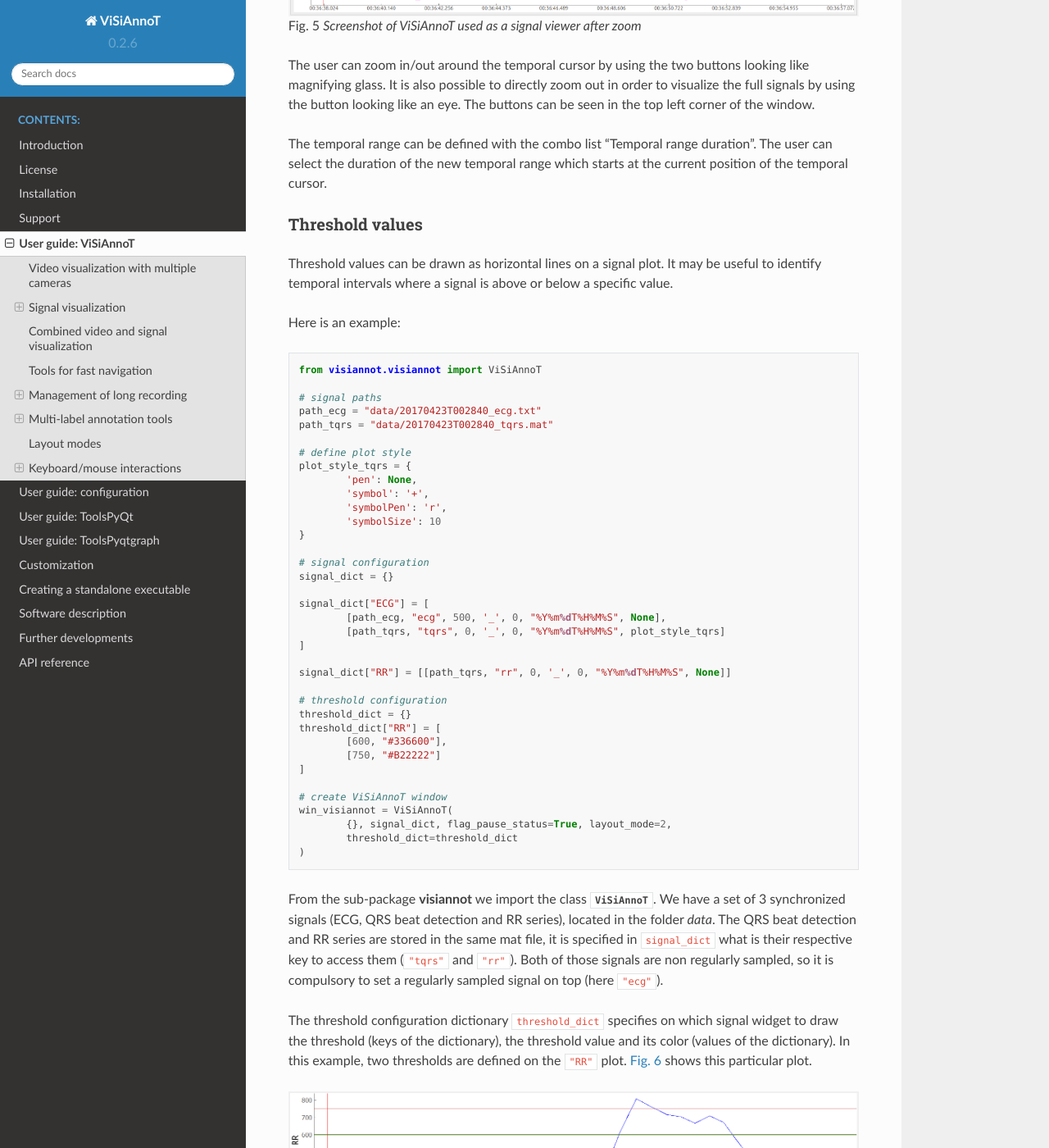
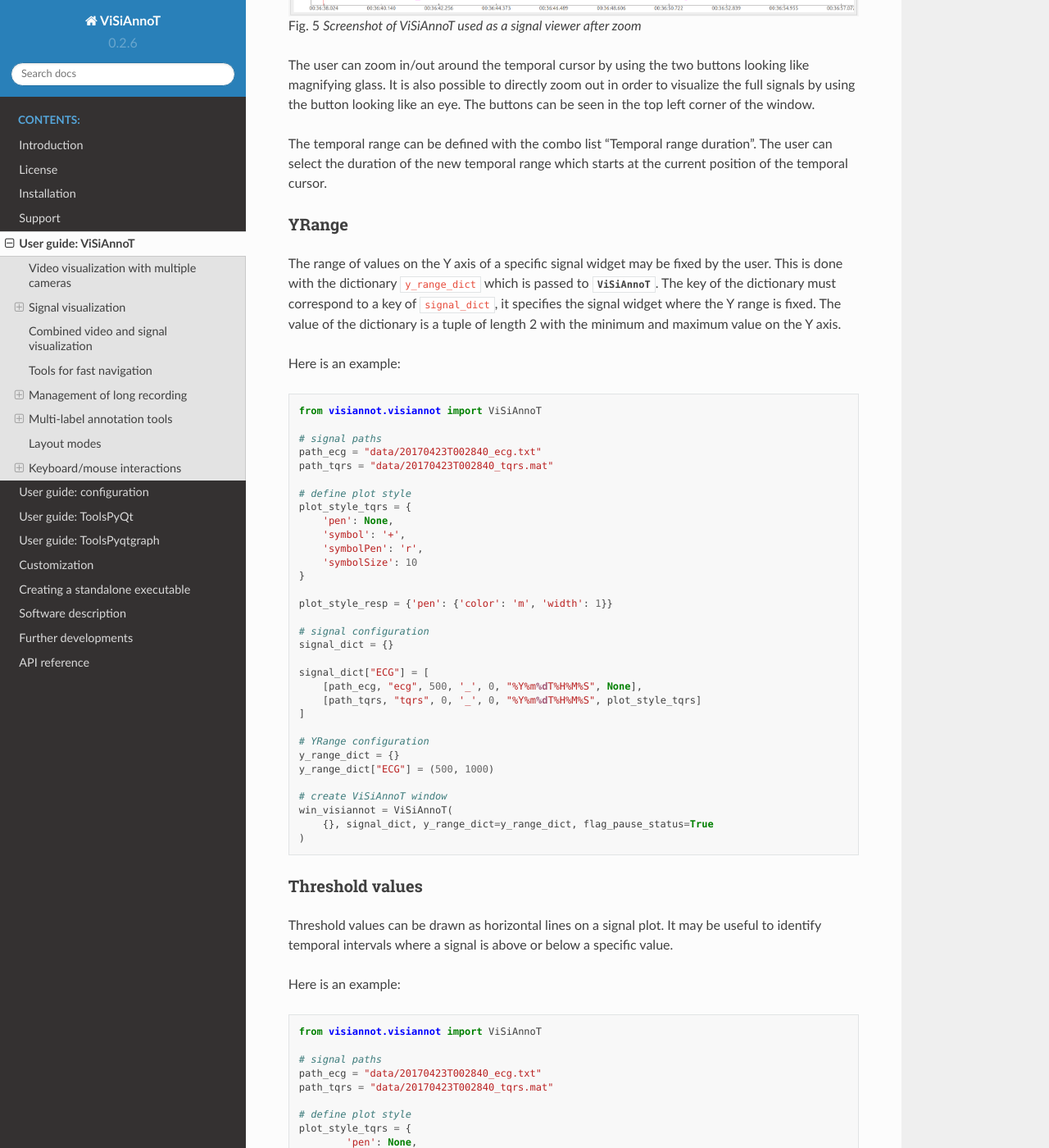
Before and after one commit to RphWbr/visiannot, a Sphinx documentation site: the page built from doc/source/userguide-visiannot.rst, in a window 1280 px wide and 1400 px high, scrolled down 6234 px. Shown: the whole window at 82% size. Built offline with Sphinx 7.4.7 and the Read the Docs theme 2.0.0, drawn with Linux system fonts in a browser that asks for light colours; formulas are drawn with MathJax 3; some of the changed text lies outside the part shown.

Commit message:
annotoverlap - update documentation (YRange and events annotations overlap)

```diff
--- a/doc/source/userguide-visiannot.rst
+++ b/doc/source/userguide-visiannot.rst
@@ -190,6 +190,48 @@
 The user can zoom in/out around the temporal cursor by using the two buttons looking like magnifying glass. It is also possible to directly zoom out in order to visualize the full signals by using the button looking like an eye. The buttons can be seen in the top left corner of the window.
 
 The temporal range can be defined with the combo list "Temporal range duration". The user can select the duration of the new temporal range which starts at the current position of the temporal cursor.
+
+
+.. _yrange:
+
+YRange
+------
+The range of values on the Y axis of a specific signal widget may be fixed by the user. This is done with the dictionary ``y_range_dict`` which is passed to :class:`.ViSiAnnoT`. The key of the dictionary must correspond to a key of ``signal_dict``, it specifies the signal widget where the Y range is fixed. The value of the dictionary is a tuple of length 2 with the minimum and maximum value on the Y axis.
+
+Here is an example::
+
+	from visiannot.visiannot import ViSiAnnoT
+
+	# signal paths
+	path_ecg = "data/20170423T002840_ecg.txt"
+	path_tqrs = "data/20170423T002840_tqrs.mat"
+
+	# define plot style
+	plot_style_tqrs = {
+	    'pen': None,
+	    'symbol': '+',
+	    'symbolPen': 'r',
+	    'symbolSize': 10
+	}
+
+	plot_style_resp = {'pen': {'color': 'm', 'width': 1}}
+
+	# signal configuration
+	signal_dict = {}
+
+	signal_dict["ECG"] = [
+	    [path_ecg, "ecg", 500, '_', 0, "%Y%m%dT%H%M%S", None],
+	    [path_tqrs, "tqrs", 0, '_', 0, "%Y%m%dT%H%M%S", plot_style_tqrs]
+	]
+
+	# YRange configuration
+	y_range_dict = {}
+	y_range_dict["ECG"] = (500, 1000)
+
+	# create ViSiAnnoT window
+	win_visiannot = ViSiAnnoT(
+	    {}, signal_dict, y_range_dict=y_range_dict, flag_pause_status=True
+	)
 
 
 .. _threshold:
@@ -546,6 +588,9 @@
 
   Detail of a screenshot of ViSiAnnoT with annotations displayed, two of them with duration displayed
 
+By default, it is not possible to overlap two annotations with the same label. In order to enable this feature, the keyword argument ``flag_annot_overlap`` of :class:`.ViSiAnnoT` constructor must be set to ``True``.
+
+
 Storage of events annotation
 ^^^^^^^^^^^^^^^^^^^^^^^^^^^^
 In the constructor of :class:`.ViSiAnnoT`, the keyword argument ``annot_dir`` specifies the directory where to store annotation files. By default it is the directory "*Annotations*", located at the current working directory from where **ViSiAnnoT** is launched.
```
Also changed, not shown: doc/source/userguide-configuration.rst (+28 -2 lines), doc/source/images/configuration_general.png, doc/source/images/configuration_yrange.png (added).
